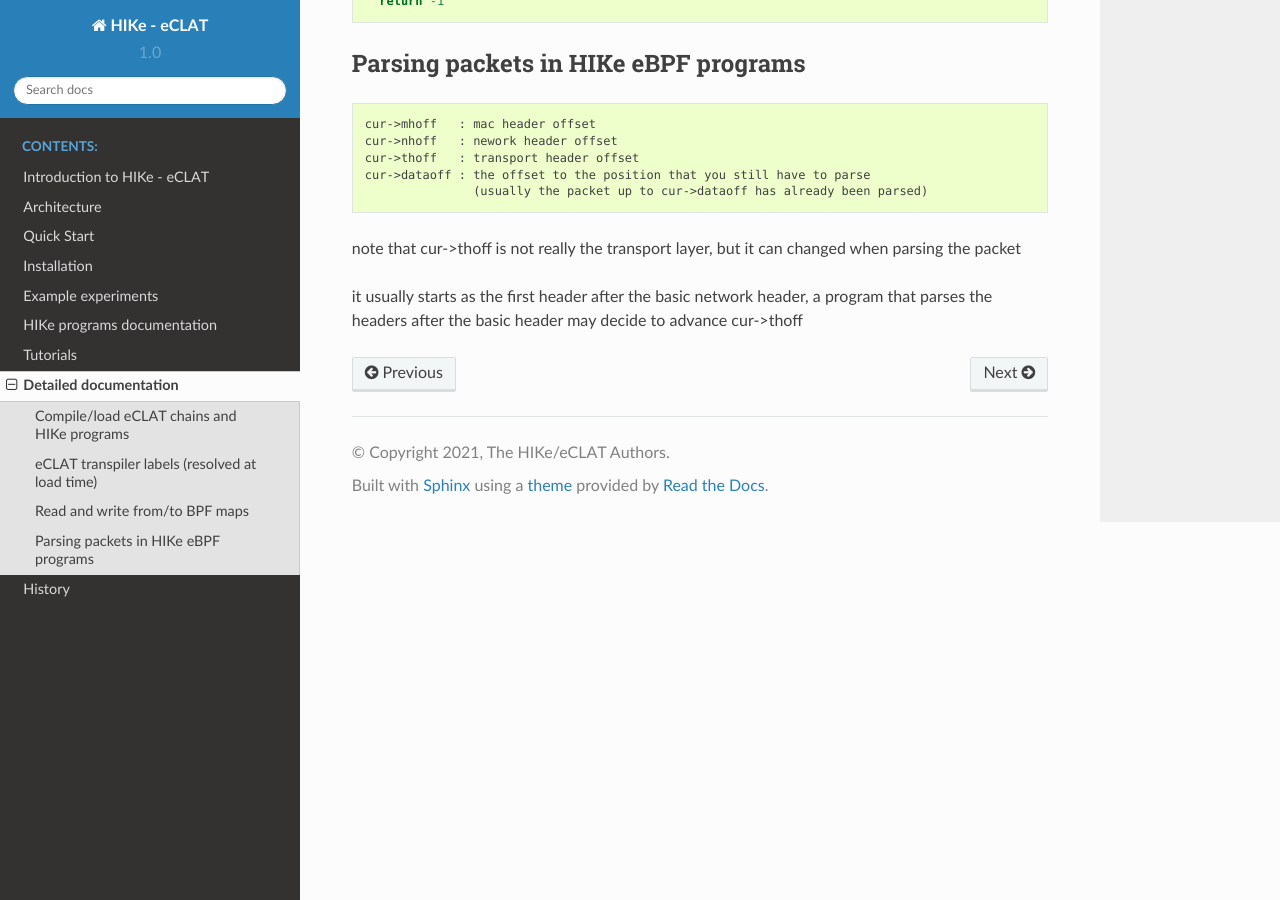
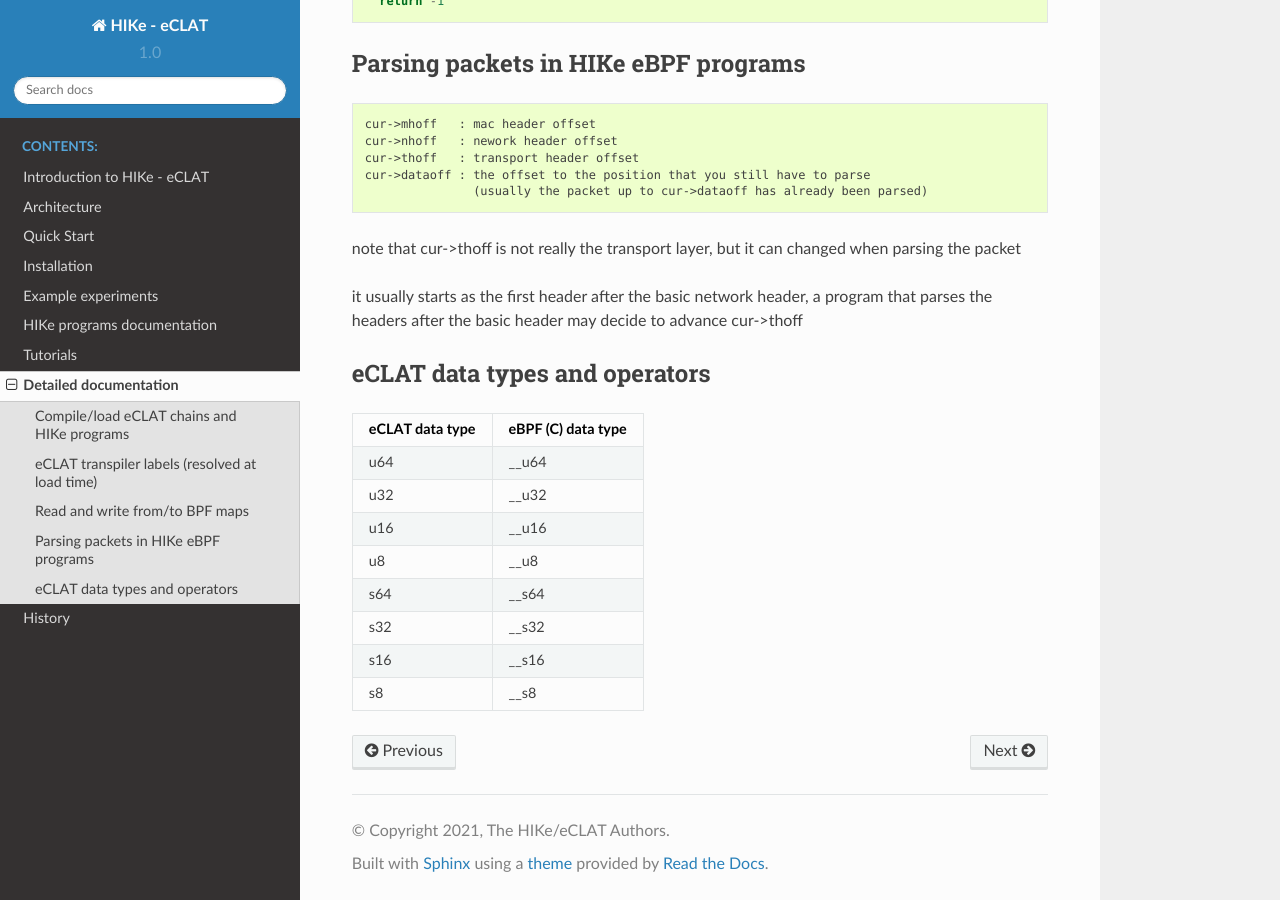
Before and after one commit to hike-eclat/docs, a Sphinx documentation site: the page built from docs/detailed_doc.rst, in a window 1280 px wide and 900 px high, scrolled down 1735 px. Built offline with Sphinx 7.4.7 and the Read the Docs theme 2.0.0, drawn with Linux system fonts in a browser that asks for light colours; pages that are not in the unit, such as notebooks, are missing from menus.

Commit message:
Update detailed_doc.rst

```diff
--- a/docs/detailed_doc.rst
+++ b/docs/detailed_doc.rst
@@ -104,3 +104,20 @@ note that cur->thoff is not really the transport layer, but it can changed when
 
 it usually starts as the first header after the basic network header,
 a program that parses the headers after the basic header may decide to advance cur->thoff
+
+
+eCLAT data types and operators
+------------------------------
+
+=============== ==================
+eCLAT data type eBPF (C) data type
+=============== ==================
+   u64            __u64
+   u32            __u32
+   u16            __u16
+   u8             __u8
+   s64            __s64
+   s32            __s32
+   s16            __s16
+   s8             __s8
+=============== ==================
```
